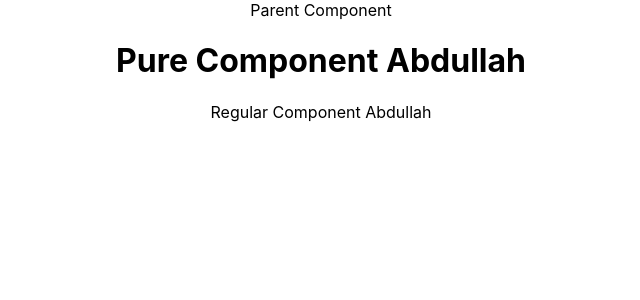
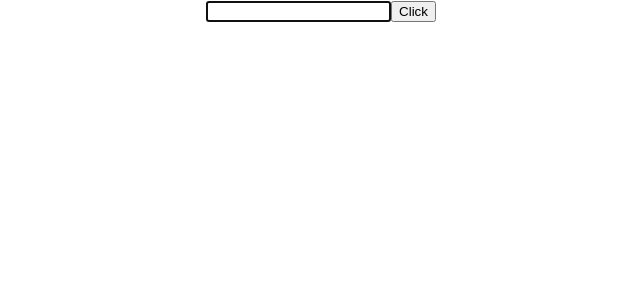
Before and after one commit to abduallahnoorsayket/react_JS_CodeVol, a React (Create React App) app: page / in a window 1280 px wide. Shown: the top 300 px of the page, without its empty margins (319-959 px from the left). Built offline with nearby package versions, Linux system fonts and the light colour scheme.

Commit message:
refs added

```diff
--- a/src/App.js
+++ b/src/App.js
@@ -22,12 +22,14 @@ import LifeCycleA from "./components/LifeCycleMet/LifeCycleA";
 import FragmentDemo from "./components/Fragments/FragmentDemo";
 import Table from "./components/Fragments/Table";
 import ParentComponet from "./components/PureComponent/ParentComponet";
+import RefsDemo from "./components/Refs/RefsDemo";
 
 class App extends Component {
   render() {
     return (
       <div className="App">
-        <ParentComponet />
+        <RefsDemo />
+        {/* <ParentComponet /> */}
         {/* <PureComp /> */}
         {/* <Table /> */}
         {/* <FragmentDemo /> */}
--- /dev/null
+++ b/src/components/MemoComp/MemoComp.js
@@ -0,0 +1,8 @@
+import React from "react";
+
+function MemoComp({ name }) {
+  console.log("Rendering Memo component !!");
+  return <div> {name}</div>;
+}
+
+export default React.memo(MemoComp);
--- a/src/components/PureComponent/ParentComponet.js
+++ b/src/components/PureComponent/ParentComponet.js
@@ -1,8 +1,9 @@
 import React, { Component, PureComponent } from "react";
+import MemoComp from "../MemoComp/MemoComp";
 import PureComp from "./PureComp";
 import RegComp from "./RegComp";
 
-class ParentComponet extends PureComponent {
+class ParentComponet extends Component {
   constructor(props) {
     super(props);
 
@@ -22,8 +23,9 @@ class ParentComponet extends PureComponent {
     return (
       <div>
         Parent Component
-        <PureComp name={this.state.name} />
-        <RegComp name={this.state.name} />
+        <MemoComp name={this.state.name} />
+        {/* <PureComp name={this.state.name} />
+        <RegComp name={this.state.name} /> */}
       </div>
     );
   }
--- /dev/null
+++ b/src/components/Refs/RefsDemo.js
@@ -0,0 +1,24 @@
+import React, { Component } from "react";
+
+export default class RefsDemo extends Component {
+  constructor(props) {
+    super(props);
+    this.inputRef = React.createRef();
+  }
+  componentDidMount() {
+    this.inputRef.current.focus();
+    console.log(this.inputRef);
+  }
+  clickHandler = () => {
+    alert(this.inputRef.current.value);
+  };
+
+  render() {
+    return (
+      <div>
+        <input type="text" ref={this.inputRef} />
+        <button onClick={this.clickHandler}>Click </button>
+      </div>
+    );
+  }
+}
```
